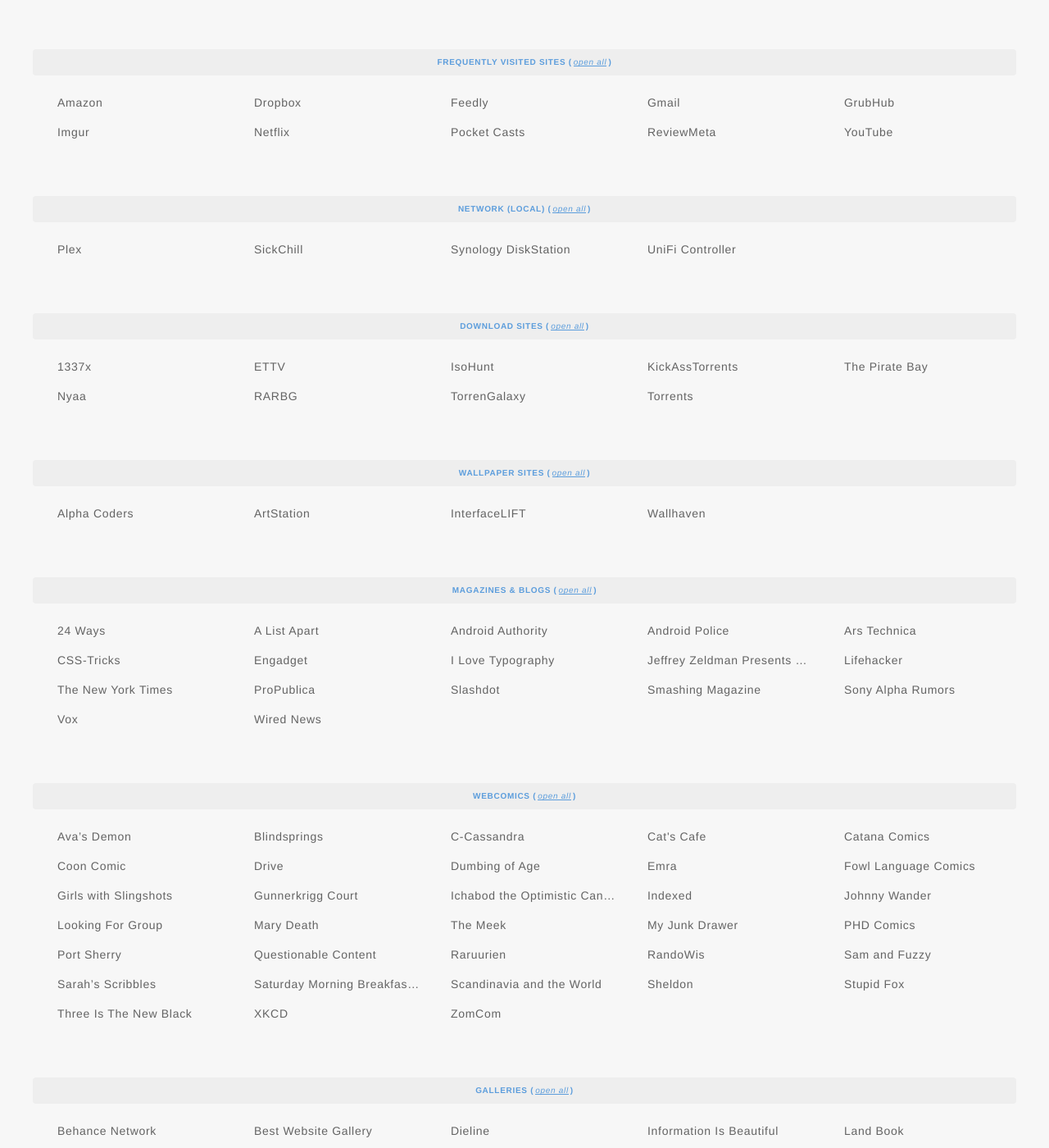
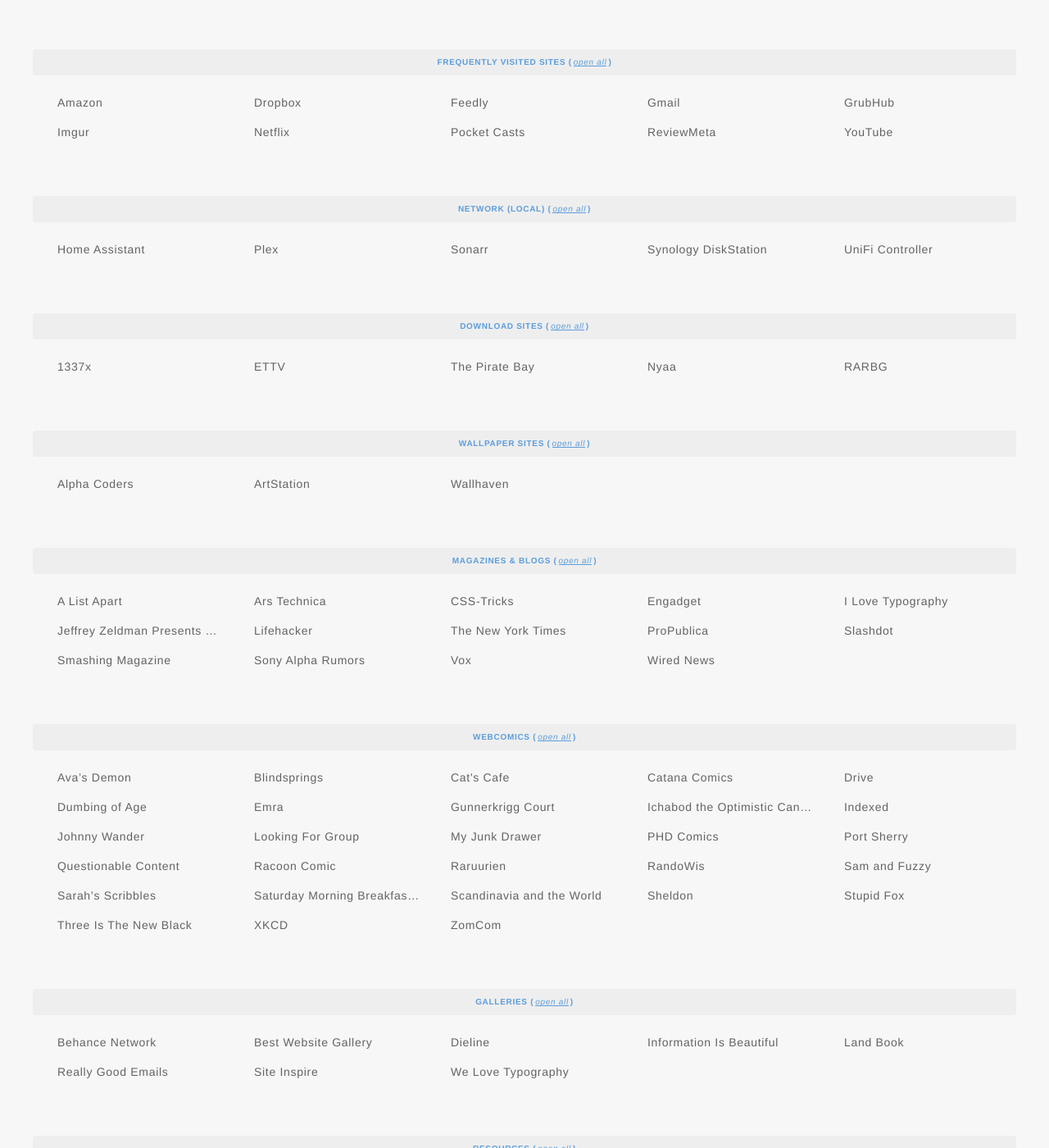
Before and after one commit to doug-stewart/dou.gg, a Jekyll site: the page built from bookmarks/index.html, in a window 1280 px wide and 1400 px high. Shown: the whole window at 82% size. Built offline with Jekyll 4.4.1, drawn with Linux system fonts in a browser that asks for light colours; nearby versions of some CDN libraries.

Commit message:
update bookmarks

```diff
--- a/_data/bookmarks.yaml
+++ b/_data/bookmarks.yaml
@@ -26,14 +26,16 @@
 
 - title: Network (Local)
   bookmarks:
+    - name: 'Home Assistant'
+      link: http://brig.local:8123/
     - name: 'Plex'
-      link: http://10.0.1.100:32400/web
-    - name: 'SickChill'
-      link: http://10.0.1.100:8083/
+      link: http://brig.local:32400/web
+    - name: 'Sonarr'
+      link: http://10.0.1.100:8989/
     - name: 'Synology DiskStation'
-      link: https://10.0.1.100:5001/
+      link: https://brig.local:5001/
     - name: 'UniFi Controller'
-      link: https://10.0.1.100:8443/
+      link: https://brig.local:8443/
 
 - title: Download Sites
   bookmarks:
@@ -41,20 +43,12 @@
       link: https://1337x.to/
     - name: 'ETTV'
       link: https://www.ettv.tv/
-    - name: 'IsoHunt'
-      link: https://isohunts.to/
-    - name: 'KickAssTorrents'
-      link: https://katcr.co/
     - name: 'The Pirate Bay'
       link: https://thepiratebay.org/
     - name: 'Nyaa'
       link: https://nyaa.si/
     - name: 'RARBG'
-      link: https://rarbgget.org/
-    - name: 'TorrenGalaxy'
-      link: https://torrentgalaxy.org/
-    - name: 'Torrents'
-      link: https://torrents.me/
+      link: https://rarbg.to/
 
 - title: Wallpaper Sites
   bookmarks:
@@ -62,21 +56,13 @@
       link: https://wall.alphacoders.com/
     - name: 'ArtStation'
       link: https://www.artstation.com/
-    - name: 'InterfaceLIFT'
-      link: https://www.interfacelift.com/
     - name: 'Wallhaven'
       link: https://alpha.wallhaven.cc/latest
 
 - title: Magazines &amp; Blogs
   bookmarks:
-    - name: '24 Ways'
-      link: https://www.24ways.org/
     - name: 'A List Apart'
       link: https://www.alistapart.com/
-    - name: 'Android Authority'
-      link: https://www.androidauthority.com/
-    - name: 'Android Police'
-      link: https://www.androidpolice.com/
     - name: 'Ars Technica'
       link: https://www.arstechnica.com/index.ars
     - name: 'CSS-Tricks'
@@ -110,24 +96,16 @@
       link: https://www.avasdemon.com/
     - name: 'Blindsprings'
       link: https://www.blindsprings.com/
-    - name: 'C-Cassandra'
-      link: https://c-cassandra.tumblr.com/
     - name: "Cat's Cafe"
       link: https://tapas.io/series/Cats-Cafe
     - name: 'Catana Comics'
       link: https://catanacomics.com/
-    - name: 'Coon Comic'
-      link: https://cooncomic.com/
     - name: 'Drive'
       link: http://www.drivecomic.com/
     - name: 'Dumbing of Age'
       link: https://www.dumbingofage.com/
     - name: 'Emra'
       link: https://tapas.io/series/Erma
-    - name: 'Fowl Language Comics'
-      link: https://www.fowllanguagecomics.com/
-    - name: 'Girls with Slingshots'
-      link: https://www.daniellecorsetto.com/
     - name: 'Gunnerkrigg Court'
       link: https://www.gunnerkrigg.com/
     - name: 'Ichabod the Optimistic Canine'
@@ -138,10 +116,6 @@
       link: http://www.johnnywander.com/
     - name: 'Looking For Group'
       link: https://www.lfgcomic.com/
-    - name: 'Mary Death'
-      link: http://www.marydeathcomics.com/
-    - name: 'The Meek'
-      link: https://www.meekcomic.com/
     - name: 'My Junk Drawer'
       link: https://www.instagram.com/amymebberson/
     - name: 'PHD Comics'
@@ -150,6 +124,8 @@
       link: http://portsherry.com/
     - name: 'Questionable Content'
       link: https://www.questionablecontent.net/
+    - name: 'Racoon Comic'
+      link: https://raccooncomic.com/
     - name: 'Raruurien'
       link: https://raruurien.com/
     - name: 'RandoWis'
```
